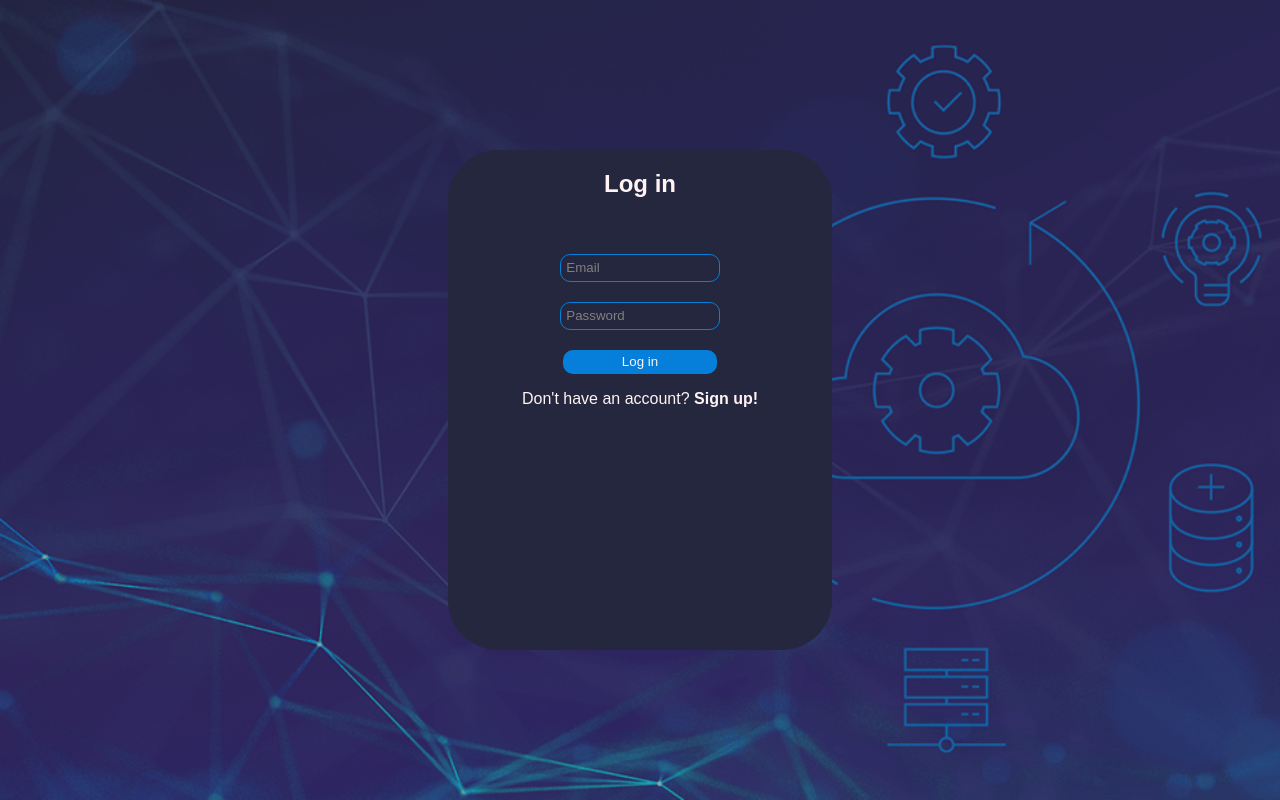
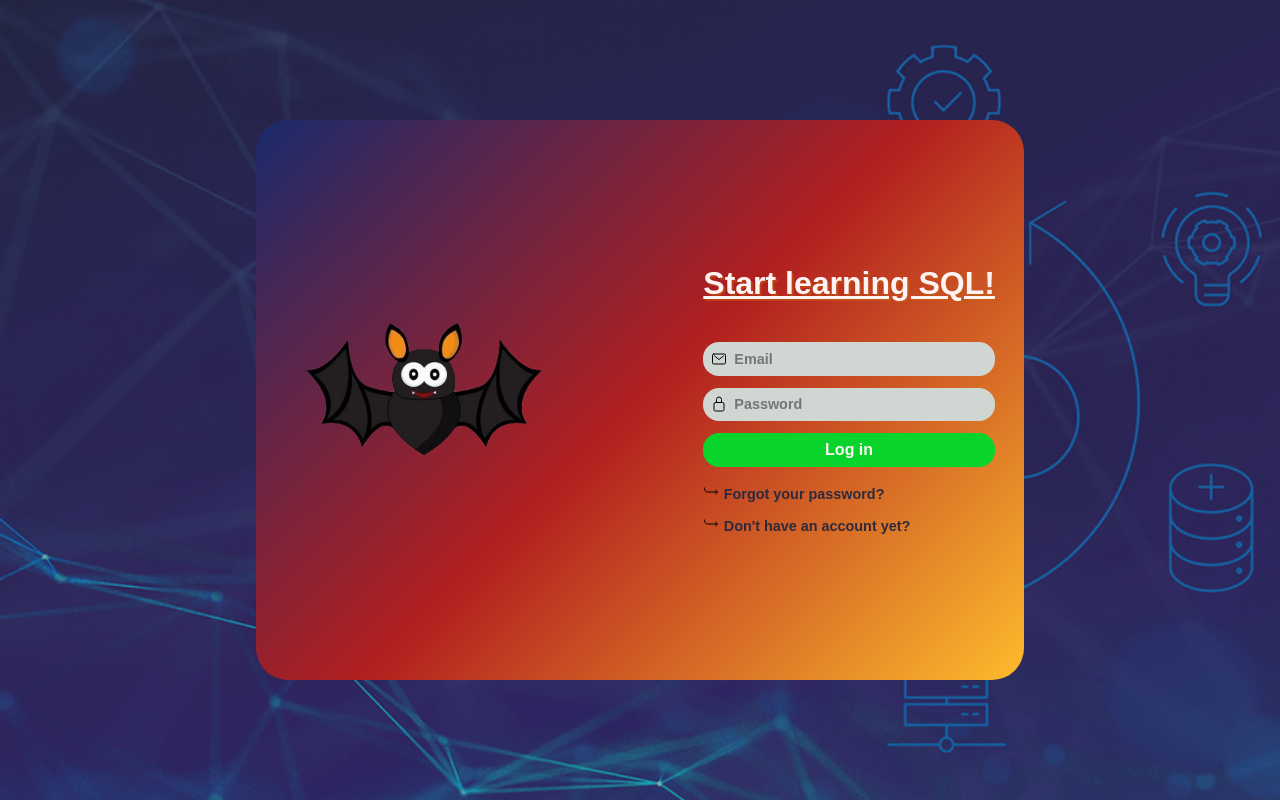
Before and after one commit to RazvanBoita/TW-Proiect, a Node server app: page /logIn in a window 1280 px wide. Run offline with Node 20, Linux system fonts and the light colour scheme.

Commit message:
Adaugat schimbari la pagina de login

```diff
--- a/controllers/indexController.js
+++ b/controllers/indexController.js
@@ -57,7 +57,7 @@ function handleIndexRequest(req, res)
                   }
                   else
                   {
-                    res.writeHead(301, {'Location': '/logIn'});
+                    res.writeHead(302, {'Location': '/logIn'});
                     res.end(data);
                   }
               }
--- a/css/logIn.css
+++ b/css/logIn.css
@@ -3,92 +3,99 @@
 
 body{
     background-color: var(--body-color);
+    /* background: linear-gradient(135deg, #c0c0aa, #1cefff); */
+    display: flex;
+    justify-content: center;
+    font-family: var(--font-family);
 }
 
-label
-{
-    font-family: var(--font-family);
-    color: var(--main-color);
+.container{
+    background: linear-gradient(135deg, #1a2a6c, #b21f1f, #fdbb2d);
+    /* background-color: var(--body-color); */
+    margin: 0 auto;
+    border-radius: 2rem;
+    width: 60%;
+    height: 70vh;
+    display: flex;
+    align-items: center;
 }
 
-input{
-    border-radius: 10px;
-    background-color: var(--main-color);
-    border-color: var(--secondary-color);
-    border-width: 1px;
-    border-style: solid;
+.main-title{
+    font-size: 2rem;
     color: var(--accent-color);
-    font-family: var(--font-family);
-    width: 40%;
-    height: 3vh;
+    font-weight: bold;
+    text-decoration:underline;
+    text-shadow: 2px 2px rgba(194, 98, 9, 0.5);
 }
 
-input::placeholder
-{
-    color: gray;
-    padding-left: 2%;
-    font-family: var(--font-family);
+.logo-img{
+    max-width: 75%;
 }
-input:-webkit-autofill {
-    -webkit-box-shadow: 0 0 0 1000px var(--main-color) inset !important;
-    -webkit-text-fill-color: var(--accent-color) !important;
+
+.content{
+    width: 100%;
+    display: flex;
+    justify-content: space-around;
+    align-items: center;
 }
-.container{
+
+.fields{
     display: flex;
-    justify-content: center;
-    align-items: center;
-    height: 100vh;
-    flex-shrink: 2;
+    flex-direction: column;
+    gap: 2.5rem;
 }
-.sign-in{
-    min-width: 350px;
-    min-height: 500px;
-    width: 30vw;
-    height: 60vh;
-    background-color: var(--main-color);
-    text-align: center;
-    border-radius: 50px;
-}
-.sub-title{
-    font-family: var(--font-family);
-    color: var(--accent-color);
+
+.form-fields{
+    display: flex;
+    flex-direction: column;
+    gap: .75rem;
 }
 
 .form-group{
-    margin-bottom: 20px;
+    background: var(--field-color);
+    display: flex;
+    align-items: center;
+    gap: 3px;
+    padding: .3rem .5rem;
+    border-radius: 1rem;
 }
+
+.form-group input{
+    background: inherit;
+    border: none;
+    outline: none;
+    padding: .25rem;
+    color: var(--main-color);
+    font-weight: 600;
+    font-size: .9rem;
+}
+
 .submit-button{
-    display: inline-block;
-    width: 20%;
-    height: 60%;
-    border-radius: 10px;
-    border-style: none;
-    background-color: var(--secondary-color);
+    background-color: var(--success-color);
     color: var(--accent-color);
-    font-family: var(--font-family);
-    width: 40%;
-    height: 3vh;
+    padding: .5rem;
+    border: none;
+    border-radius: 1rem;
+    font-weight: 700;
+    font-size: 1rem;
+    cursor: pointer;
 }
-.log-in-footer{
-    color: var(--accent-color);
-    font-family: var(--font-family);
+
+.submit-button:hover{
+    color: var(--success-color);
+    background: var(--accent-color);
+    transition: .8s;
 }
-#account-exists-error{
-    color:var(--secondary-color);
-    font-family: var(--font-family);
+
+.bottom-link{
+    text-decoration: none;
+    color: var(--body-color);
+    font-weight: 700;
+    font-size: .9rem;
+    cursor: pointer;
 }
-#log-in-link{
-    color: var(--accent-color);
-    font-weight: 600;
-    text-decoration-line: none;
+
+.bottom-link:hover{
+    color: lightblue;
+    transition: .3s;
 }
-#log-in-link:visited{
-    color: var(--accent-color);
-    font-weight: 600;
-    text-decoration-line: none;
-}
-#log-in-error{
-    color: var(--secondary-color);
-    font-family: var(--font-family);
-    visibility: visible;
-}
--- a/css/vars.css
+++ b/css/vars.css
@@ -9,6 +9,8 @@
     --main-color: rgb(37, 39, 62);
     --secondary-color: rgb(5, 127, 218);
     --accent-color: rgb(255, 243, 244);
+    --field-color: rgb(208, 214, 209);
+    --success-color: rgb(8, 212, 43);
 
     /* A se utiliza fonturi sans-serif pentru web */
     --font-family: sans-serif;
--- a/views/createSqlQuery.html
+++ b/views/createSqlQuery.html
@@ -11,9 +11,9 @@
 <body>
     <header>
         <nav id="navigation-bar">
-            <div class="navigation-button-div"><a class="navigation-button" href="/">Home</a></div>
-            <div class="navigation-button-div"><a class="navigation-button" href="quizz">Quizz</a></div>
-            <div class="navigation-button-div"><a class="navigation-button" href="dashboard">Dashboard</a></div>
+            <div class="navigation-button-div"><a class="navigation-button" href="./index.html">Home</a></div>
+            <div class="navigation-button-div"><a class="navigation-button" href="./quizz.html">Quizz</a></div>
+            <div class="navigation-button-div"><a class="navigation-button" href="./dashboard.html">Dashboard</a></div>
         </nav>
         <h1>Create your quizz</h1>
     </header>
--- a/views/dashboard.html
+++ b/views/dashboard.html
@@ -12,9 +12,9 @@
 <body>
     <header>
         <nav id="navigation-bar">
-            <div class="navigation-button-div"><a class="navigation-button" href="index.html">Home</a></div>
-            <div class="navigation-button-div"><a class="navigation-button" href="createSqlQuery.html">Create Query</a></div>
-            <div class="navigation-button-div"><a class="navigation-button" href="quizz.html">Quiz</a></div>
+            <div class="navigation-button-div"><a class="navigation-button" href="./index.html">Home</a></div>
+            <div class="navigation-button-div"><a class="navigation-button" href="./createSqlQuery.html">Create Query</a></div>
+            <div class="navigation-button-div"><a class="navigation-button" href="./quizz.html">Quiz</a></div>
         </nav>
     </header>
     <div class="dashboard-container">
--- a/views/logIn.html
+++ b/views/logIn.html
@@ -9,31 +9,36 @@
     <title>Log In</title>
 </head>
 <body>
-    <div class="container">
-        <div class="sign-in">
-            <header>
-                <h2 class="sub-title">Log in</h2>
-            </header>
-            <br>
-            <br>
-
-            <main>
-                <form action="/" method="post">
+    <main class="container">
+            <div class="content">
+                <div class="logo">
+                    <img src="../img/liliac.png" alt="" class="logo-img">
+                </div>
+                <div class="fields">
+                    <header class="main-title">Start learning SQL!</header>
+                    <form action="/" method="post" class="form-fields">
                         <div class="form-group">
+                            <ion-icon name="mail-outline"></ion-icon>
                             <input type="email" id="email" name="email" placeholder="Email" required>
                         </div>
                         <div class="form-group">
+                            <ion-icon name="lock-closed-outline"></ion-icon>
                             <input type="password" id="password" name="password" placeholder="Password" required>
                         </div>
-                            <button type="submit" class="submit-button">Log in</button>
-                </form>
-            </main>
-            <footer>
-                <p class="log-in-footer">Don't have an account?<a id="log-in-link" href="signUp"> Sign up!</a></p>
-                <!-- ERROR_MESSAGE -->
-            </footer>
-        </div>
-    </div>
-
+                        <button type="submit" class="submit-button" style="margin-bottom: .25rem;">Log in</button>
+                        <div class="bottom-link-wrapper">
+                            <ion-icon name="return-down-forward-outline"></ion-icon>
+                            <a href="#" class="bottom-link">Forgot your password?</a>
+                        </div>
+                        <div class="bottom-link-wrapper">
+                            <ion-icon name="return-down-forward-outline"></ion-icon>
+                            <a href="./signUp.html" class="bottom-link">Don't have an account yet?</a>
+                        </div>
+                    </form>
+                </div>
+            </div>
+    </main>
+    <script type="module" src="https://unpkg.com/ionicons@7.1.0/dist/ionicons/ionicons.esm.js"></script>
+    <script nomodule src="https://unpkg.com/ionicons@7.1.0/dist/ionicons/ionicons.js"></script>
 </body>
 </html>
--- a/views/signUp.html
+++ b/views/signUp.html
@@ -28,7 +28,7 @@
                         <div class="form-group">
                             <input type="password" id="password" name="password" placeholder="Password" required>
                         </div>
-                            <button type="submit" class="submit-button">Create Account</button>
+                        <button type="submit" class="submit-button">Create Account</button>
                 </form>
             </main>
             <footer>
```
Also changed, not shown: config/database.js (+5 -5 lines), img/bubble.jpg (added), img/cook.jpg (added), img/file.png (added), img/liliac.png (added), 1 other file.
